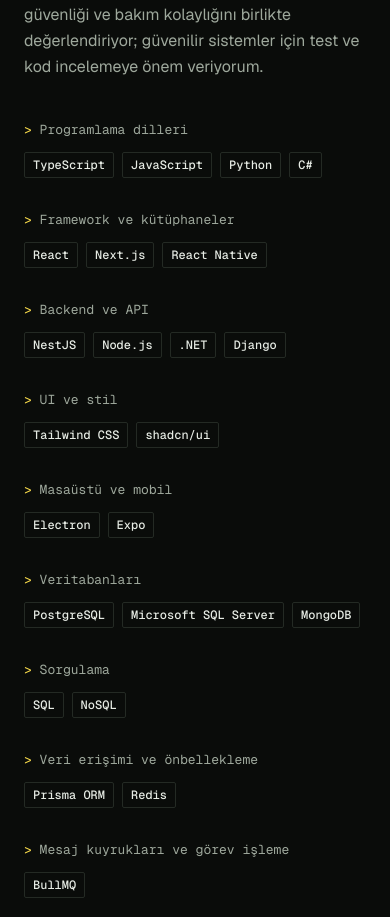
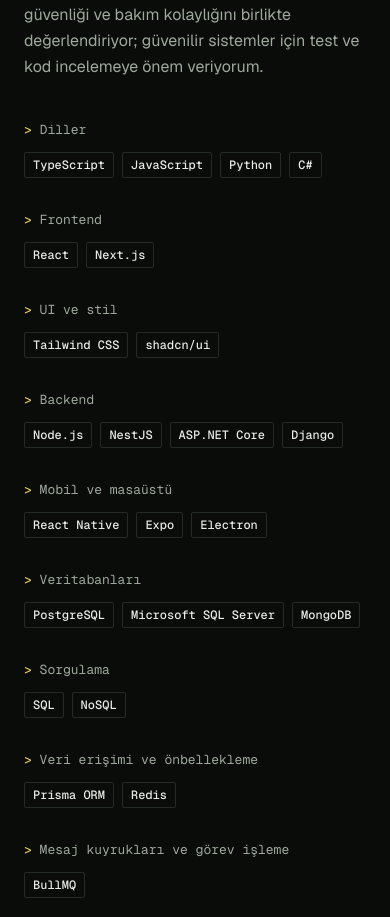
Before and after one commit to sidumandr/sidumandev, a Next.js app: page / in a window 390 px wide. Shown: the part 2407-3324 px from the top of the page. Built offline with nearby package versions, Linux system fonts and the light colour scheme.

Commit message:
Revise technology groups and move React Native to mobile and desktop

```diff
--- a/src/data/skills.ts
+++ b/src/data/skills.ts
@@ -1,10 +1,10 @@
 import type { SkillGroupData } from "@/types/portfolio";
 export const skillGroups = [
-  { title: "Programlama dilleri", skills: ["TypeScript", "JavaScript", "Python", "C#"] },
-  { title: "Framework ve kütüphaneler", skills: ["React", "Next.js", "React Native"] },
-  { title: "Backend ve API", skills: ["NestJS", "Node.js", ".NET", "Django"] },
+  { title: "Diller", skills: ["TypeScript", "JavaScript", "Python", "C#"] },
+  { title: "Frontend", skills: ["React", "Next.js"] },
   { title: "UI ve stil", skills: ["Tailwind CSS", "shadcn/ui"] },
-  { title: "Masaüstü ve mobil", skills: ["Electron", "Expo"] },
+  { title: "Backend", skills: ["Node.js", "NestJS", "ASP.NET Core", "Django"] },
+  { title: "Mobil ve masaüstü", skills: ["React Native", "Expo", "Electron"] },
   { title: "Veritabanları", skills: ["PostgreSQL", "Microsoft SQL Server", "MongoDB"] },
   { title: "Sorgulama", skills: ["SQL", "NoSQL"] },
   { title: "Veri erişimi ve önbellekleme", skills: ["Prisma ORM", "Redis"] },
```
